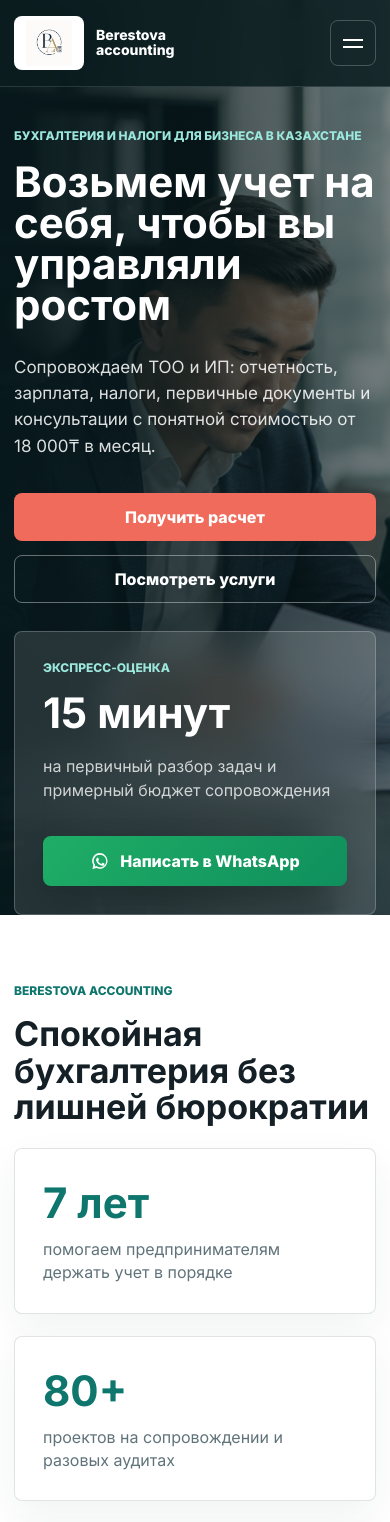
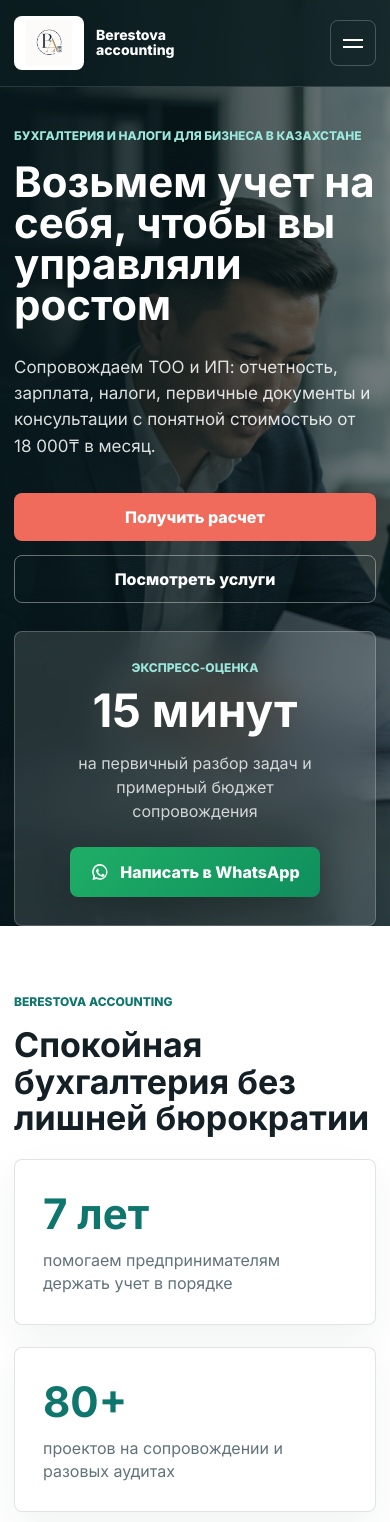
Before and after one commit to Ruslan123454321/new, a Next.js app: page / in a window 390 px wide. Shown: the top 1522 px of the page. Built offline with nearby package versions, Linux system fonts and the light colour scheme.

Commit message:
Polish hero and guarantee cards

```diff
--- a/app/globals.css
+++ b/app/globals.css
@@ -262,11 +262,18 @@ a {
 }
 
 .hero-panel {
-  padding: 28px;
+  min-height: 300px;
+  padding: 34px 30px;
+  display: flex;
+  flex-direction: column;
+  align-items: center;
+  justify-content: center;
+  text-align: center;
   border-radius: 8px;
   background: rgba(255, 255, 255, 0.12);
   border: 1px solid rgba(255, 255, 255, 0.22);
   backdrop-filter: blur(16px);
+  box-shadow: 0 24px 70px rgba(0, 0, 0, 0.18);
 }
 
 .panel-kicker {
@@ -280,16 +287,21 @@ a {
 .hero-panel strong {
   display: block;
   margin-top: 12px;
-  font-size: 42px;
+  font-size: 52px;
+  line-height: 1;
 }
 
 .hero-panel p {
+  max-width: 260px;
+  margin: 18px auto 0;
   color: rgba(255, 255, 255, 0.78);
   line-height: 1.5;
 }
 
 .hero-panel a {
-  margin-top: 18px;
+  margin-top: 24px;
+  width: 100%;
+  max-width: 250px;
 }
 
 .section {
@@ -470,7 +482,7 @@ h3 {
   display: grid;
   grid-template-columns: 0.9fr 1.1fr;
   gap: 54px;
-  align-items: start;
+  align-items: center;
 }
 
 .guarantees p {
@@ -487,11 +499,14 @@ h3 {
   min-height: 130px;
   padding: 24px;
   display: flex;
-  align-items: end;
+  align-items: center;
+  justify-content: center;
+  text-align: center;
   border-radius: 8px;
   background: rgba(255, 255, 255, 0.1);
   border: 1px solid rgba(255, 255, 255, 0.16);
   font-weight: 800;
+  line-height: 1.35;
 }
 
 .reviews {
@@ -924,6 +939,15 @@ h3 {
     font-size: 17px;
   }
 
+  .hero-panel {
+    min-height: 260px;
+    padding: 28px 22px;
+  }
+
+  .hero-panel strong {
+    font-size: 46px;
+  }
+
   .hero-actions,
   .footer-shell {
     flex-direction: column;
--- a/app/page.jsx
+++ b/app/page.jsx
@@ -430,7 +430,7 @@ export default function Home() {
                   </a>
                   <a
                     className="contact-button gmail-button"
-                    href="https://mail.google.com/mail/?view=cm&fs=1&to=example@gmail.com&su=Запрос%20на%20бухгалтерию&body=Здравствуйте%2C%20я%20хочу%20обсудить%20сопровождение."
+                    href="https://mail.google.com/mail/?view=cm&fs=1&to=anita999-123@list.ru&su=Запрос%20на%20бухгалтерию&body=Здравствуйте%2C%20я%20хочу%20обсудить%20сопровождение."
                     target="_blank"
                     rel="noreferrer"
                   >
```
